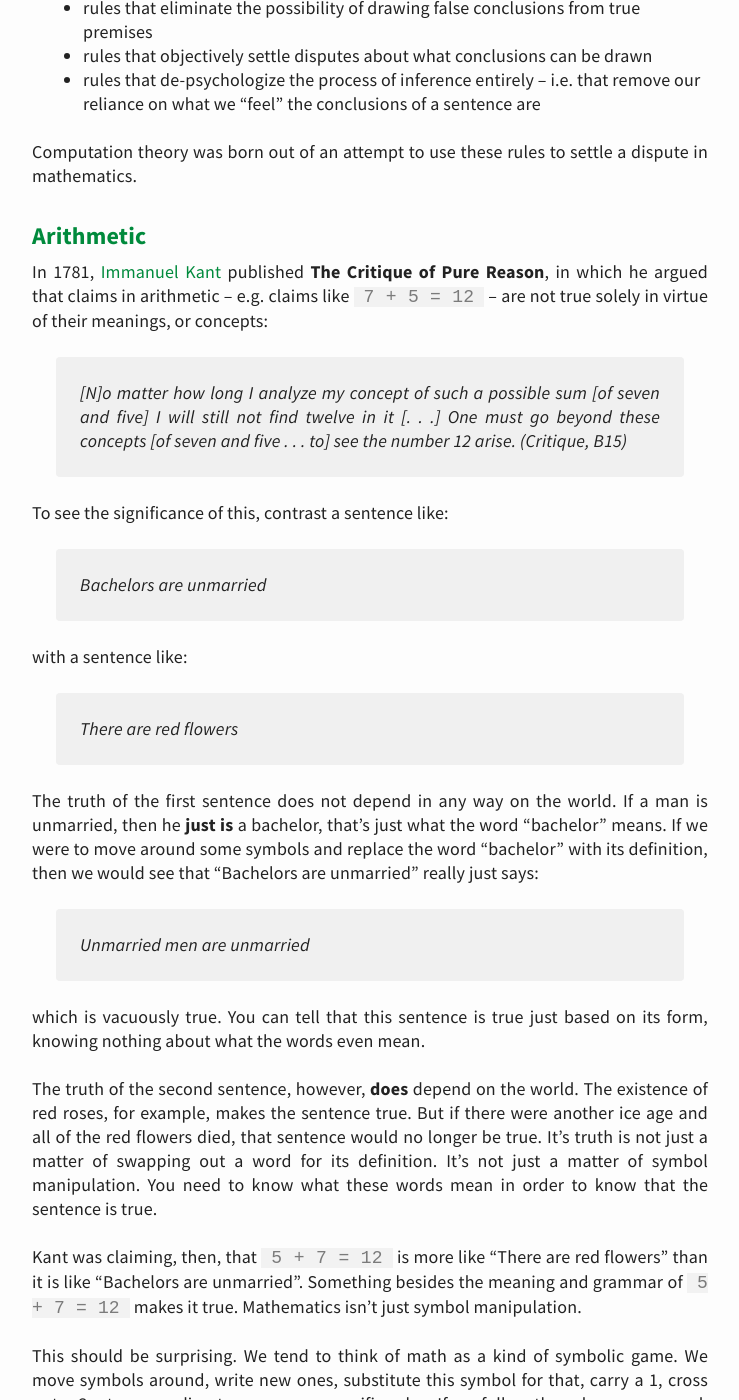
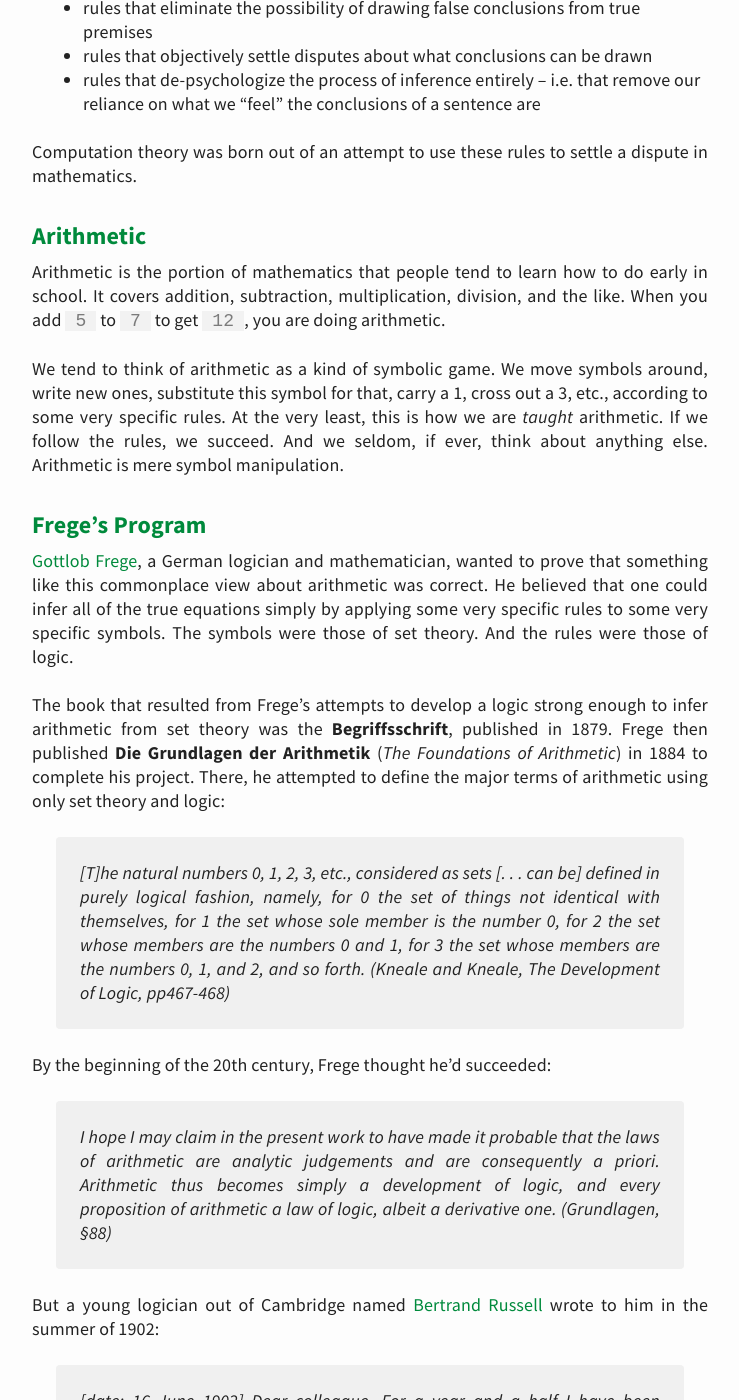
Before and after one commit to davidlaprade/davidlaprade.github.io, a Jekyll site: the page built from _posts/2016-7-8-what-is-logic.md, in a window 1280 px wide and 1400 px high, scrolled down 939 px. Shown: the whole window, without its empty margins (270-1009 px from the left). Built offline with Jekyll 4.4.1, drawn with Linux system fonts in a browser that asks for light colours; comment, search, counter and statistics services are not loaded; some of the changed text lies outside the part shown.

Commit message:
Remove Kant from logic post
The section is long, probably confusing, and pretty sloppy conceptually.
It's not as if Kant had mathematical formalism in mind. (Neither did
Frege for that matter.) But it's a pretty large stretch to convincingly
fit Kant into this history in so little space

```diff
--- a/_posts/2016-7-8-what-is-logic.md
+++ b/_posts/2016-7-8-what-is-logic.md
@@ -40,72 +40,28 @@ dispute in mathematics.
 
 ### Arithmetic
 
-In 1781, [Immanuel
-Kant](https://en.wikipedia.org/wiki/Immanuel_Kant) published
-**The Critique of Pure Reason**, in which he argued that claims in arithmetic
--- e.g. claims like `7 + 5 = 12` -- are not true solely in virtue of their
-meanings, or concepts:
+Arithmetic is the portion of mathematics that people tend to learn how to do
+early in school. It covers addition, subtraction, multiplication, division, and
+the like. When you add `5` to `7` to get `12`, you are doing arithmetic.
 
-> [N]o matter how long I analyze my concept of such a possible sum [of
-seven and five] I will still not find twelve in it [. . .] One must go beyond
-these concepts [of seven and five . . . to] see the number 12 arise.
-(Critique, B15)
-
-To see the significance of this, contrast a sentence like:
-
-> Bachelors are unmarried
-
-with a sentence like:
-
-> There are red flowers
-
-The truth of the first sentence does not depend in any way on the world. If
-a man is unmarried, then he __just is__ a bachelor, that's just what the word
-"bachelor" means. If we were to move around some symbols and replace the word "bachelor"
-with its definition, then we would see that "Bachelors are unmarried" really just
-says:
-
-> Unmarried men are unmarried
-
-which is vacuously true. You can tell that this sentence is true just based on
-its form, knowing nothing about what the words even mean.
-
-The truth of the second sentence, however, __does__ depend on the
-world. The existence of red roses,
-for example, makes the sentence true. But if
-there were another ice age and all of the red flowers died, that sentence would
-no longer be true. It's truth is not just a matter of swapping out a word for
-its definition. It's not just a matter of symbol manipulation. You need to know
-what these words mean in order to know that the sentence is true.
-
-Kant was claiming, then, that `5 + 7 = 12` is more like "There are red flowers"
-than it is like "Bachelors are unmarried". Something besides the meaning and
-grammar of `5 + 7 = 12` makes it true. Mathematics isn't just symbol manipulation.
-
-This should be surprising. We tend to think of math as a kind of symbolic game. We
+We tend to think of arithmetic as a kind of symbolic game. We
 move symbols around, write new ones, substitute this symbol for that, carry a 1,
 cross out a 3, etc., according to some very
-specific rules. If we follow the rules, we succeed. And we seldom,
-if ever, think about anything more than this.
-
-But if Kant is right, then this commonsense vision of math is deeply mistaken.
+specific rules. At the very least, this is how we are _taught_ arithmetic.
+If we follow the rules, we succeed. And we seldom,
+if ever, think about anything else. Arithmetic is mere symbol manipulation.
 
 ### Frege's Program
 
 [Gottlob Frege](https://en.wikipedia.org/wiki/Gottlob_Frege), a German
-logician and mathematician, took issue with Kant's claim. He felt that
-arithmetic really was just like "Bachelors are unmarried": _analytic_. One could
-arrive
-at all of the true equations simply by manipulating the symbols according to
-rules. The symbols were those of set theory.  And the rules were those of logic.
-
-> Kant obviously [. . .] underestimated the value of analytic judgements [ . . .]
-The conclusions we draw from [a definition] extend our knowledge, and ought
-therefore, on Kant’s view, to be regarded as synthetic; and yet they can be
-proved by purely logical means, and are thus analytic. (Grundlagen, &sect;87)
+logician and mathematician, wanted to prove that something like this commonplace
+view about arithmetic was correct. He believed that one could infer
+all of the true equations simply by applying some very specific rules to some
+very specific symbols. The symbols were those of set theory.  And the rules were
+those of logic.
 
 The book that resulted from Frege's attempts to develop a logic strong enough
-to infer arithmetic was the **Begriffsschrift**, published in 1879.
+to infer arithmetic from set theory was the **Begriffsschrift**, published in 1879.
 Frege then published **Die Grundlagen der Arithmetik** (_The Foundations of
 Arithmetic_) in 1884 to complete his project. There, he attempted to define
 the major terms of arithmetic using only set theory and logic:
```
Also changed, not shown: other parts of _posts/2016-7-8-what-is-logic.md (+2 -1 lines).
